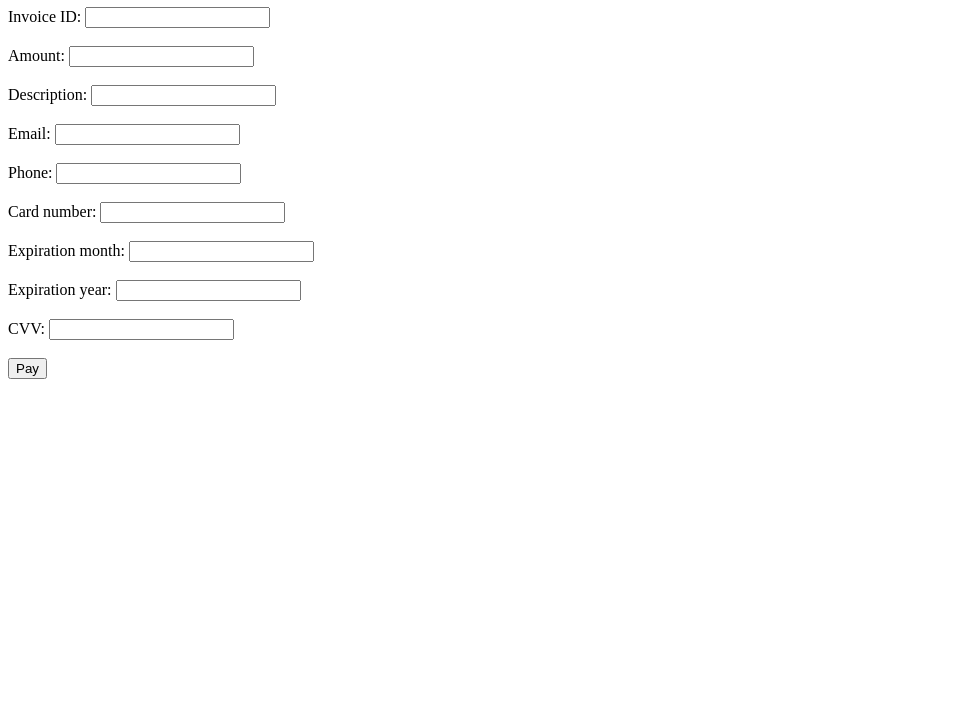
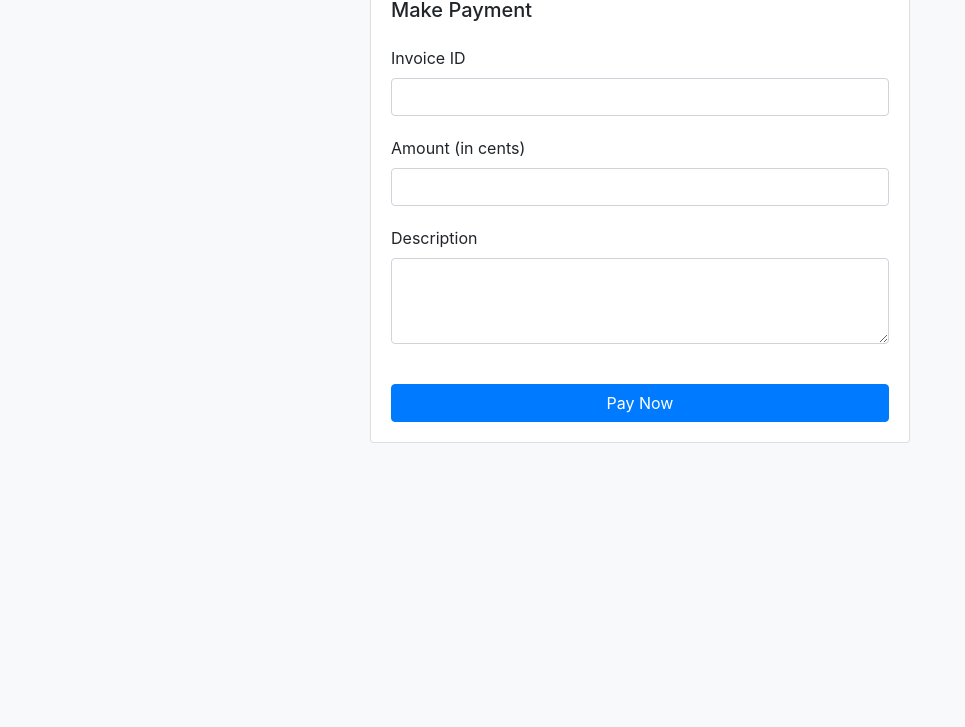
Before and after one commit to dany-martsenuck/monobank_test_API, a plain HTML site: page index.html in a window 1280 px wide. Shown: the part 73-800 px from the top of the page, without its empty margins (0-965 px from the left). Drawn offline with nearby package versions, Linux system fonts and the light colour scheme.

Commit message:
Update index.html

```diff
--- a/index.html
+++ b/index.html
@@ -1,35 +1,68 @@
 <!DOCTYPE html>
-<html>
+<html lang="en">
 <head>
-	<title>Monobank Payment Form</title>
-	<meta charset="utf-8">
-	<meta name="viewport" content="width=device-width, initial-scale=1">
-	<script src="https://code.jquery.com/jquery-3.6.0.min.js"></script>
+    <meta charset="UTF-8">
+    <meta name="viewport" content="width=device-width, initial-scale=1.0">
+    <title>Monobank Acquiring API Demo</title>
+    <link rel="stylesheet" href="https://stackpath.bootstrapcdn.com/bootstrap/4.5.2/css/bootstrap.min.css">
+    <style>
+        body {
+            background-color: #f8f9fa;
+        }
+
+        .container {
+            margin-top: 50px;
+        }
+
+        .form-control {
+            margin-bottom: 20px;
+        }
+
+        #payment-btn {
+            margin-top: 20px;
+            width: 100%;
+        }
+
+        #payment-success-msg {
+            margin-top: 20px;
+            display: none;
+        }
+    </style>
 </head>
 <body>
-	<h1>Monobank Payment Form</h1>
-	<form id="payment-form">
-		<label for="invoiceId">Invoice ID:</label>
-		<input type="text" name="invoiceId" id="invoiceId"><br><br>
-		<label for="amount">Amount:</label>
-		<input type="text" name="amount" id="amount"><br><br>
-		<label for="description">Description:</label>
-		<input type="text" name="description" id="description"><br><br>
-		<label for="email">Email:</label>
-		<input type="email" name="email" id="email"><br><br>
-		<label for="phone">Phone:</label>
-		<input type="tel" name="phone" id="phone"><br><br>
-		<label for="cardNumber">Card number:</label>
-		<input type="text" name="cardNumber" id="cardNumber"><br><br>
-		<label for="cardExpMonth">Expiration month:</label>
-		<input type="text" name="cardExpMonth" id="cardExpMonth"><br><br>
-		<label for="cardExpYear">Expiration year:</label>
-		<input type="text" name="cardExpYear" id="cardExpYear"><br><br>
-		<label for="cardCvv">CVV:</label>
-		<input type="text" name="cardCvv" id="cardCvv"><br><br>
-		<button type="submit" id="pay-button">Pay</button>
-	</form>
-	<div id="response"></div>
-	<script src="main.js"></script>
+    <div class="container">
+        <div class="row">
+            <div class="col-md-6 offset-md-3">
+                <div class="card">
+                    <div class="card-body">
+                        <h5 class="card-title mb-4">Make Payment</h5>
+                        <form id="payment-form">
+                            <div class="form-group">
+                                <label for="invoiceId">Invoice ID</label>
+                                <input type="text" class="form-control" id="invoiceId" name="invoiceId" required>
+                            </div>
+                            <div class="form-group">
+                                <label for="amount">Amount (in cents)</label>
+                                <input type="number" class="form-control" id="amount" name="amount" min="1" required>
+                            </div>
+                            <div class="form-group">
+                                <label for="description">Description</label>
+                                <textarea class="form-control" id="description" name="description" rows="3"></textarea>
+                            </div>
+                            <button type="submit" class="btn btn-primary" id="payment-btn">Pay Now</button>
+                        </form>
+                        <div id="payment-success-msg">
+                            <hr>
+                            <h6 class="card-subtitle mb-2 text-success">Payment successful!</h6>
+                            <p class="card-text">Your payment of <strong><span id="final-amount"></span> cents</strong> has been successfully processed.</p>
+                            <p class="card-text">Transaction ID: <strong><span id="transaction-id"></span></strong></p>
+                        </div>
+                    </div>
+                </div>
+            </div>
+        </div>
+    </div>
+
+    <script src="./main.js"></script>
 </body>
 </html>
```
